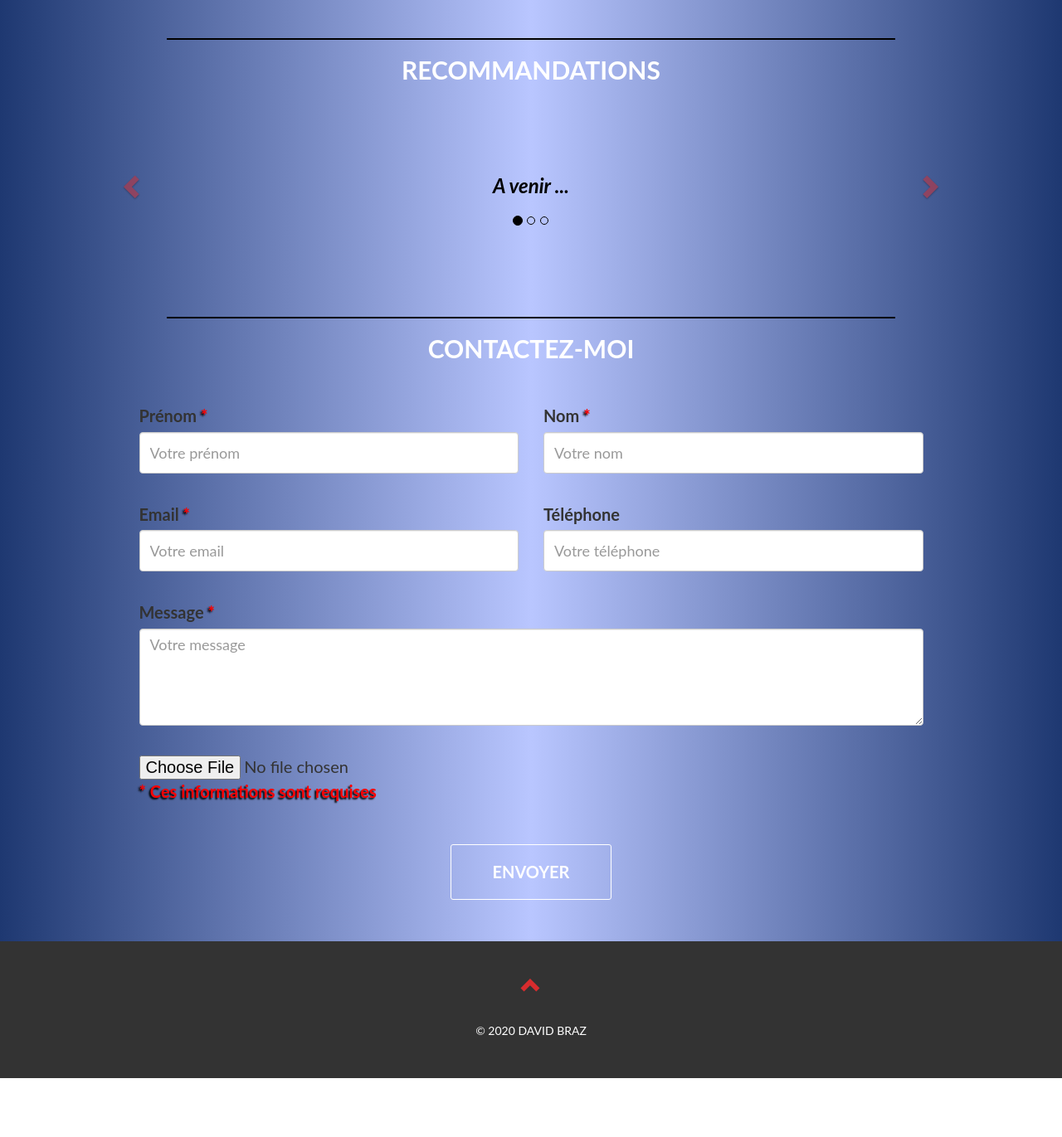
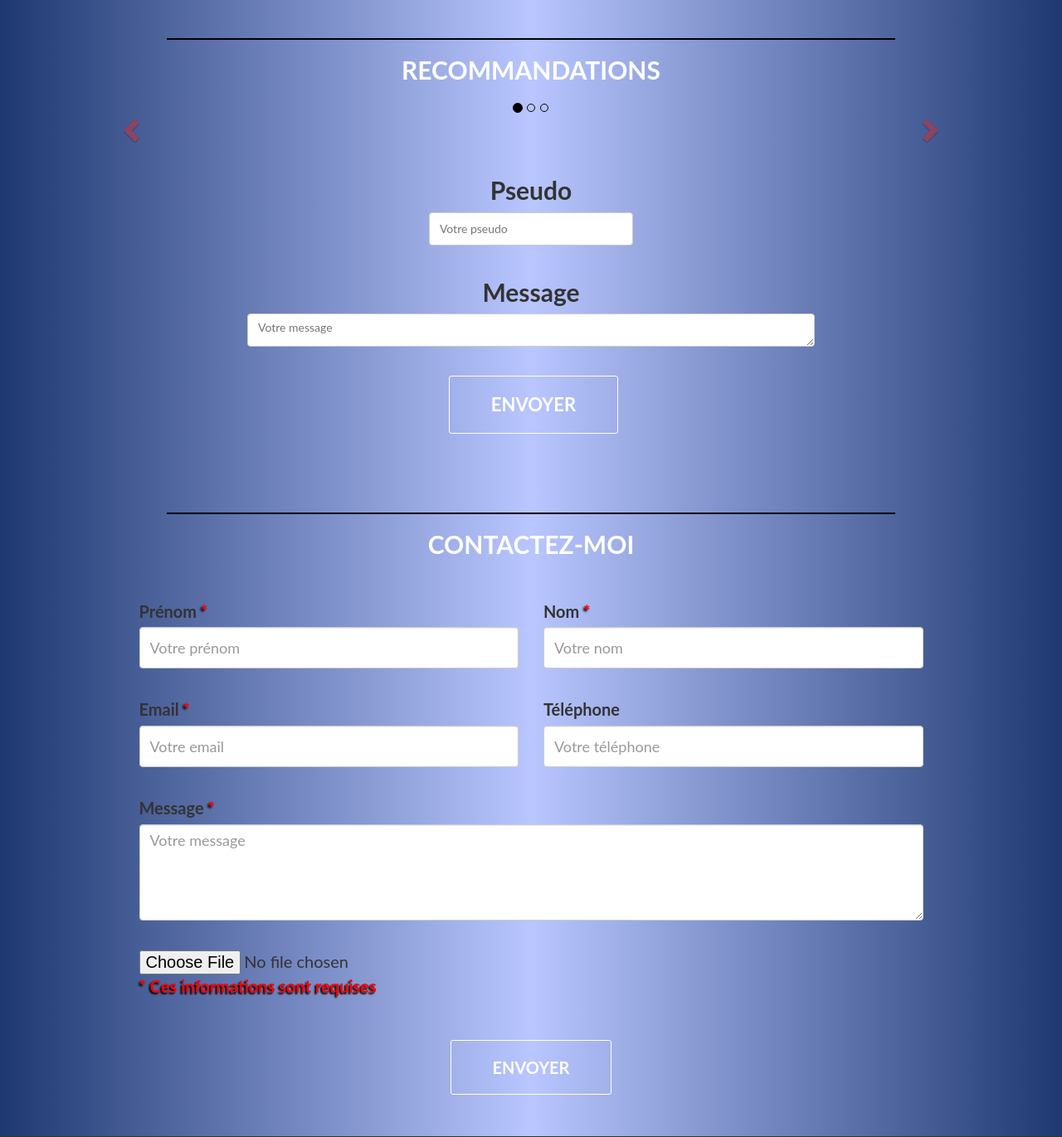
Before and after one commit to Lusidave/CV, a PHP site: page / in a window 1280 px wide. Shown: the part 3728-5099 px from the top of the page at 83% size. Before the commit the page ends 5028 px from the top, so only its background shows below. Run offline with PHP 8.4, Linux system fonts and the light colour scheme; data that the repository does not hold is empty; some libraries are stand-ins or nearby versions.

Commit message:
formulaire et recommandation OK

```diff
--- a/css/style.css
+++ b/css/style.css
@@ -456,6 +456,80 @@ ul,ol
     color: black;
     font-style: italic;
 }
+#essai
+{
+    display: flex;
+    flex-direction: column-reverse;
+}
+#form-dor
+{
+    display: flex;
+    flex-direction: column;
+   /* border: 2px solid red;*/
+    justify-content: center;
+    align-items: center;
+    margin-top: 5%;
+
+}
+.formDor
+{
+   /* border: 2px solid yellow;*/
+    width: 60%;
+    text-align: center;
+    display: flex;
+    flex-direction: column;
+    justify-content: center;
+    align-items: center;
+}
+.form-or
+{
+   /* border: 2px solid green;*/
+    display: flex;
+    flex-direction: column;
+    width: 100%;
+}
+#pseudo
+{
+    width: 60%;
+    display: flex;
+    align-items: center;
+    justify-content: center;
+
+}
+#button3
+{
+    width: 29%;
+    font-size: 22px;
+    text-align: center;
+    padding: 0;
+}
+.form-or label
+{
+    font-size: 30px;
+
+}
+.form-or input
+{
+    border: 1px solid #ccc;
+    border-radius: 4px;
+    height: 40px;
+    padding: 6px 12px;
+    color: #555;
+}
+.form-or textarea
+{
+    border: 1px solid #ccc;
+    border-radius: 4px;
+    height: 40px;
+    padding: 6px 12px;
+    color: #555;
+
+}
+#button3
+{
+    padding-top: 15px;
+}
+
 
 /* FORMULAIRE */
 #contact
--- a/index.php
+++ b/index.php
@@ -243,30 +243,14 @@ include('./src/header.php');
         <div class="heading">
             <h2>Recommandations</h2>
         </div>
-        <div id="myCarousel" class="carousel slide text-center" data-ride="carousel">
-            <ol class="carousel-indicators">
-                <li data-target="#myCarousel" data-slide-to="0" class="active"></li>
-                <li data-target="#myCarousel" data-slide-to="1"></li>
-                <li data-target="#myCarousel" data-slide-to="2"></li>
-            </ol>
-            <div class="carousel-inner" role="listbox">
-                <div class="item active">
-                    <h3>A venir ...</h3>
-                </div>
-                <div class="item">
-                    <h3>A venir ...</h3>
-                </div>
-                <div class="item">
-                    <h3>A venir ...</h3>
-                </div>
-            </div>
-            <a class="left carousel-control" href="#myCarousel" data-slide="prev" role="button">
-                <span class="glyphicon glyphicon-chevron-left"></span></a>
-            <a class="right carousel-control" href="#myCarousel" data-slide="next" role="button">
-                <span class="glyphicon glyphicon-chevron-right"></span></a>
 
-        </div>
+
+        <?php
+        include('./src/livre_dor.php');
+        ?>
+
     </div>
+
 </section>
 
 </body>
--- /dev/null
+++ b/src/livre_dor.php
@@ -0,0 +1,88 @@
+<?php
+require_once 'connec.php';
+
+if (@$_POST['poster'] <> '') {
+
+
+    $query = 'INSERT INTO livredor VALUES (NULL, :pseudo, :message)';
+    $statement = $pdo->prepare($query);
+
+    $statement->bindValue(':pseudo', $_POST['pseudo'], \PDO::PARAM_STR);
+    $statement->bindValue(':message', $_POST['message'], \PDO::PARAM_STR);
+
+    $statement->execute();
+
+    echo $_POST['pseudo'] . " : <br/>" . $_POST["message"];
+}
+
+$query = "SELECT * FROM livredor ORDER BY id ASC LIMIT 0,3";
+$statement = $pdo->query($query);
+$cvLuzi = $statement->fetchAll(PDO::FETCH_ASSOC);
+
+?>
+
+<div id="essai">
+<div class="">
+    <form id="form-dor" method="post" action="#recommandations">
+
+        <div class="formDor">
+
+            <div id="pseudo" class="form-or">
+                <label for="pseudo">Pseudo</label>
+                <input type="text" id="pseudo" name="pseudo" class="livredor" placeholder="Votre pseudo" value="">
+                <p class="comments"></p>
+            </div>
+
+            <div class="form-or">
+                <label for="message">Message</label>
+                <textarea id="message" name="message" class="livredor" placeholder="Votre message" rows="4"></textarea>
+            </div>
+
+            <div id="button3" class="button-or">
+                <input type="submit" id="poster" name="poster" class="button1" value="Envoyer">
+            </div>
+
+        </div>
+    </form>
+</div>
+
+
+
+<?php
+//var_dump($cvLuzi);
+?>
+<div id="myCarousel" class="carousel slide text-center" data-ride="carousel">
+    <ol class="carousel-indicators">
+        <li data-target="#myCarousel" data-slide-to="0" class="active"></li>
+        <li data-target="#myCarousel" data-slide-to="1"></li>
+        <li data-target="#myCarousel" data-slide-to="2"></li>
+    </ol>
+    <div class="carousel-inner" role="listbox">
+        <?php
+        $i=0;
+        foreach ($cvLuzi as $key => $value)
+        {
+            if($i==0) $classactive="active";
+
+            echo '<div class="item '.$classactive.'">';
+                    echo "<h3>";
+                        echo $value["pseudo"]."<br/>";
+                        echo $value["message"]."<br/>";
+                    echo "</h3>";
+                echo "</div>";
+                $i++;
+            $classactive="";
+        }
+        ?>
+    </div>
+    <a class="left carousel-control" href="#myCarousel" data-slide="prev" role="button">
+        <span class="glyphicon glyphicon-chevron-left"></span></a>
+    <a class="right carousel-control" href="#myCarousel" data-slide="next" role="button">
+        <span class="glyphicon glyphicon-chevron-right"></span></a>
+
+</div>
+
+
+
+
+</div>
```
